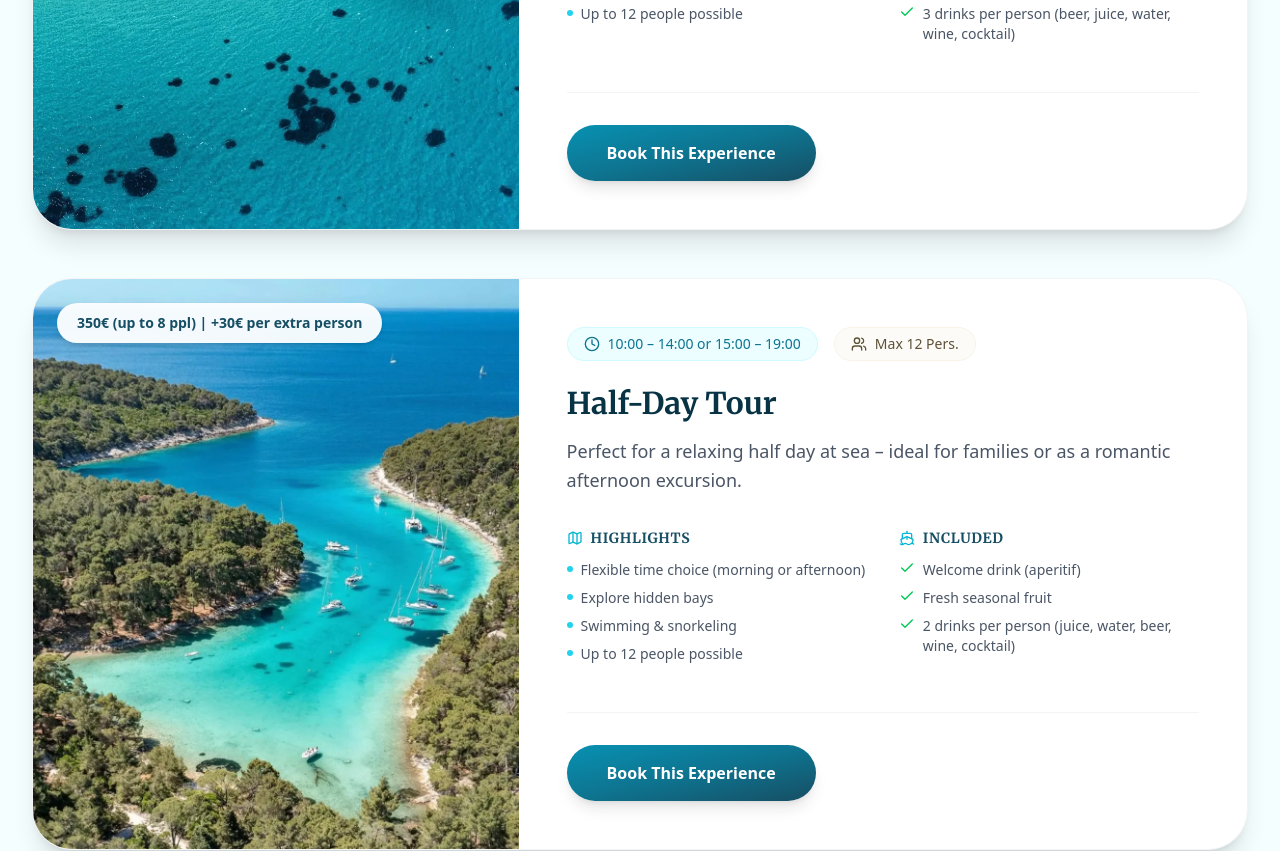
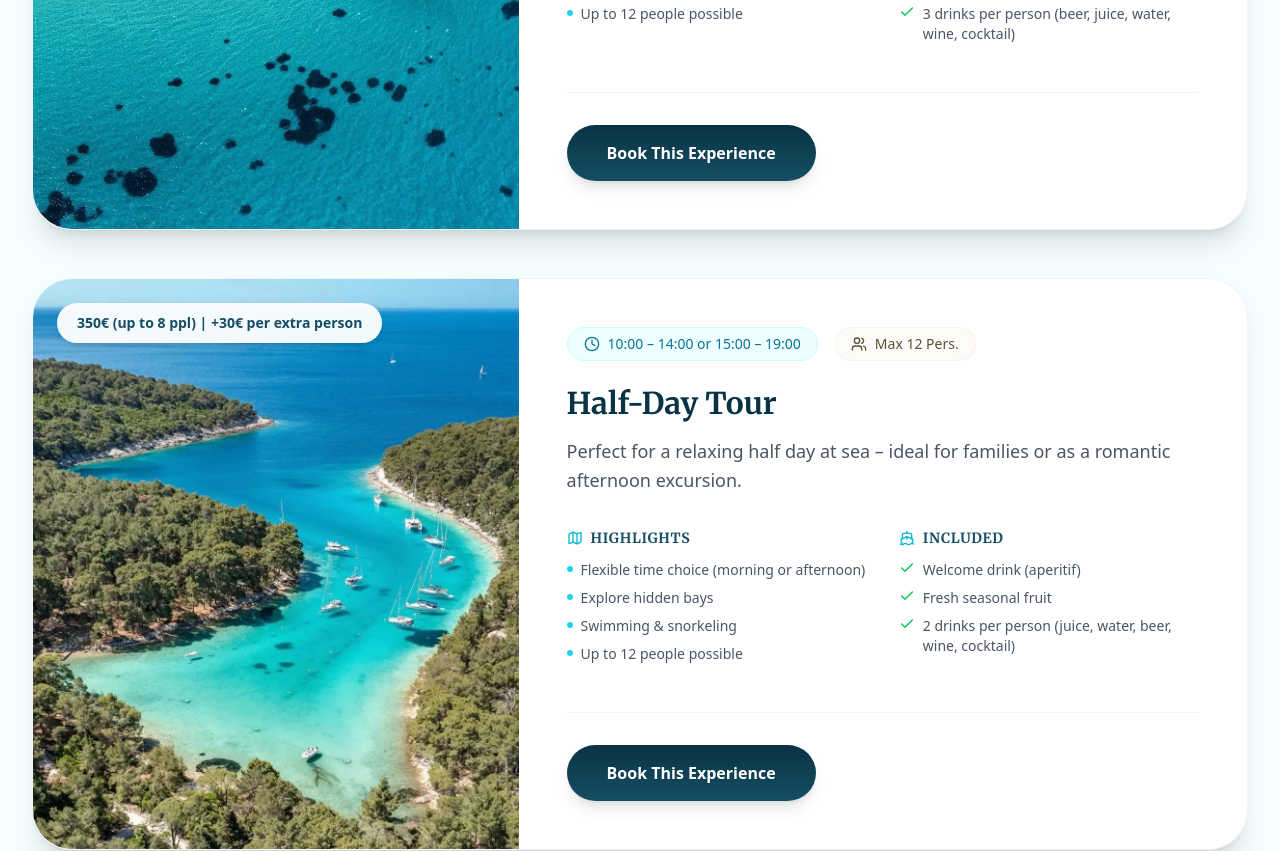
Before and after one commit to NavidFehren/robinson-website, a React (Vite) app: page / in a window 1280 px wide. Shown: the part 3720-4571 px from the top of the page. Built offline with nearby package versions, Linux system fonts and the light colour scheme.

Commit message:
Change primary gradient

```diff
--- a/components/Footer.tsx
+++ b/components/Footer.tsx
@@ -24,7 +24,7 @@ const Footer: React.FC<FooterProps> = ({ lang }) => {
       </div>
 
       {/* Main Footer */}
-      <footer className="bg-gradient-to-b from-sea-950 to-sea-900 text-white pt-12 pb-8 -mt-px">
+      <footer className="gradient-primary text-white pt-12 pb-8 -mt-px">
         <div className="max-w-7xl mx-auto px-4 sm:px-6 lg:px-8">
           <div className="grid grid-cols-1 md:grid-cols-5 gap-8 lg:gap-12 mb-12">
 
--- a/pages/FAQ.tsx
+++ b/pages/FAQ.tsx
@@ -47,7 +47,7 @@ const FAQ: React.FC<FAQProps> = ({ title, faqs, ctaSubtitle, ctaButton, onScroll
         <div className="grid md:grid-cols-[320px_1fr] gap-6 items-start">
 
           {/* Left: Title Card (dark) */}
-          <div className="bg-gradient-to-br from-sea-600 via-sea-700 to-sea-900 text-white rounded-2xl p-8 md:sticky md:top-24">
+          <div className="gradient-primary text-white rounded-2xl p-8 md:sticky md:top-24">
             <h2 className="font-serif text-3xl lg:text-4xl font-bold mb-4">
               {title}
             </h2>
--- a/src/index.css
+++ b/src/index.css
@@ -87,9 +87,9 @@ h1, h2, h3, h4, h5, h6 {
 
 /* Primary gradient for buttons and cards */
 .gradient-primary {
-  background: linear-gradient(to bottom right, var(--color-sea-600), var(--color-sea-700), var(--color-sea-900));
+  background: linear-gradient(to bottom, var(--color-sea-950), var(--color-sea-900));
 }
 
 .gradient-primary:hover {
-  background: linear-gradient(to bottom right, var(--color-sea-500), var(--color-sea-600), var(--color-sea-800));
+  background: linear-gradient(to bottom, var(--color-sea-900), var(--color-sea-800));
 }
```
